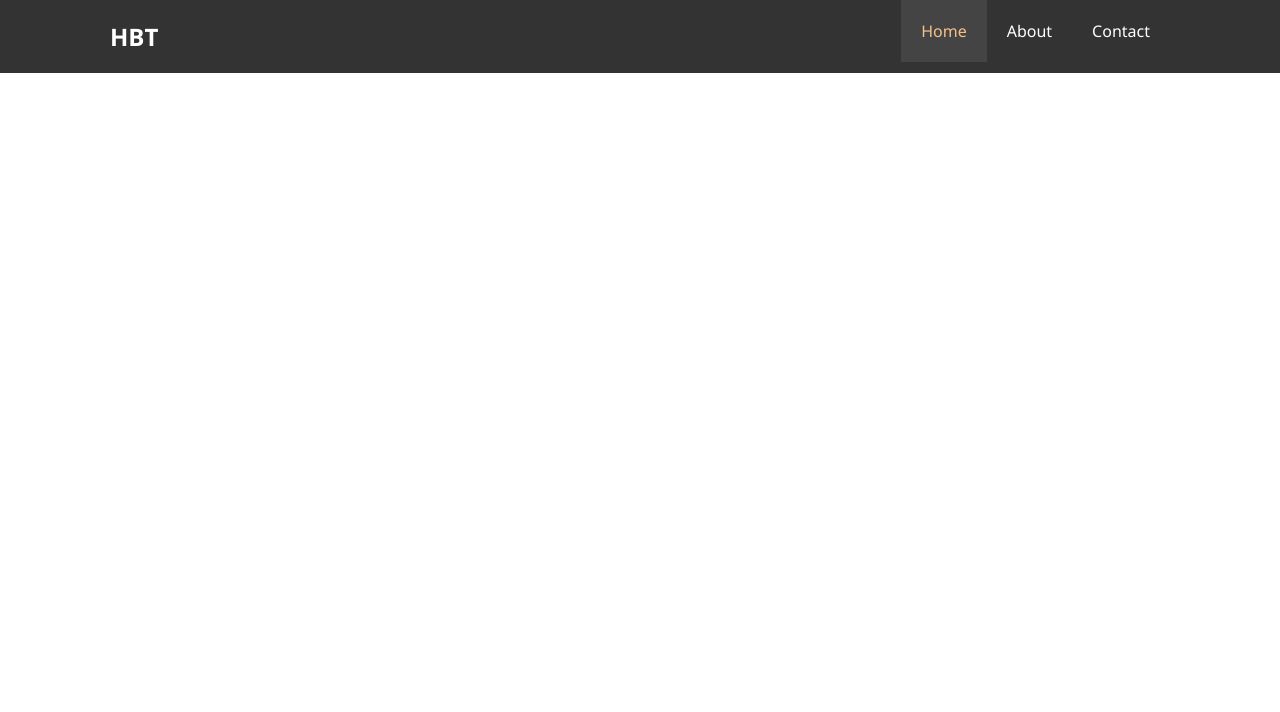
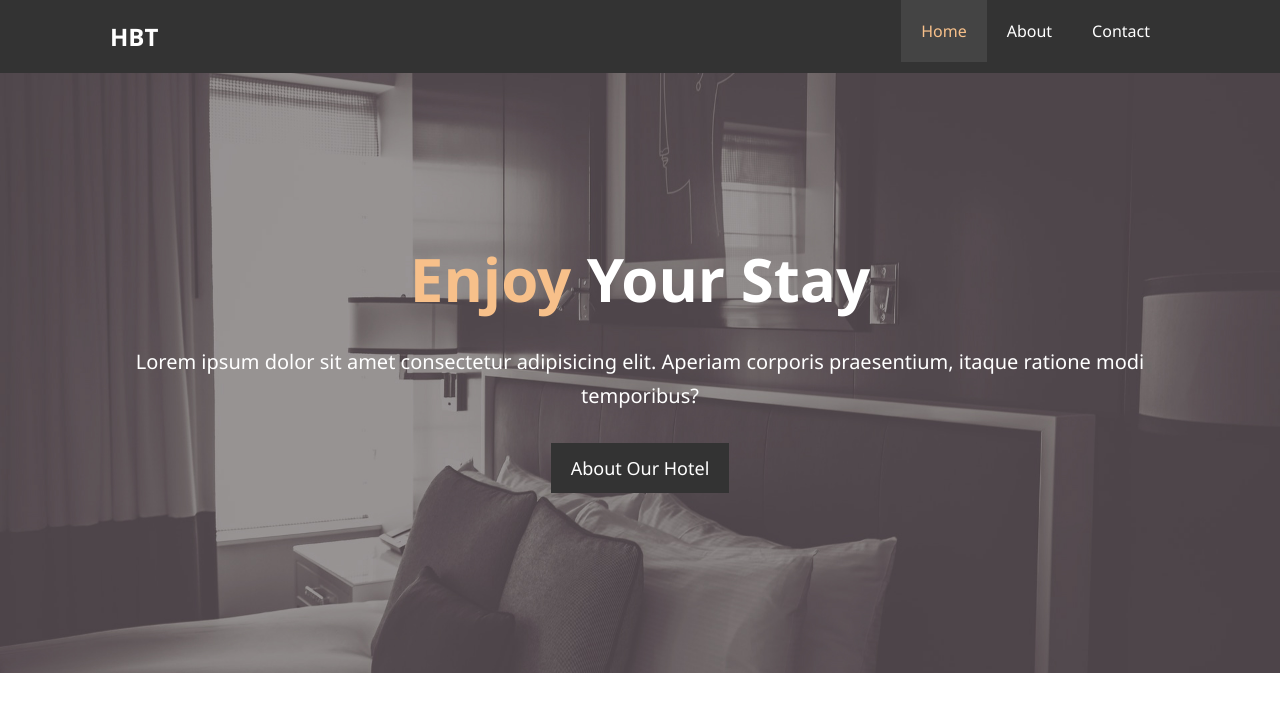
Before and after one commit to zakariabijoy/Hotel-Bt, a plain HTML site: page index.html in a window 1280 px wide. Drawn offline with Linux system fonts and the light colour scheme.

Commit message:
showcase with basic css

```diff
--- a/css/style.css
+++ b/css/style.css
@@ -35,6 +35,28 @@ p {
   overflow: auto;
   padding: 0 20px;
 }
+.text-primary {
+  color: #f7c08a;
+}
+
+.lead {
+  font-size: 20px;
+}
+
+.btn {
+  display: inline-block;
+  font-size: 18px;
+  color: white;
+  background-color: #333;
+  padding: 13px 20px;
+  border: none;
+  cursor: pointer;
+}
+
+.btn:hover {
+  background: #f7c08a;
+  color: black;
+}
 
 /* navbar */
 #navbar {
@@ -71,3 +93,25 @@ p {
   background: #444;
   color: #f7c08a;
 }
+
+/* showcase */
+#showcase {
+  background: url(../img/showcase.jpg) no-repeat center center/cover;
+  height: 600px;
+}
+
+#showcase .showcase-content {
+  color: #fff;
+  text-align: center;
+  padding-top: 170px;
+}
+
+#showcase .showcase-content h1 {
+  font-size: 60px;
+  line-height: 1.2em;
+}
+
+#showcase .showcase-content p {
+  padding-bottom: 20px;
+  line-height: 1.7em;
+}
--- a/index.html
+++ b/index.html
@@ -23,6 +23,19 @@
           </ul>
         </div>
       </nav>
+
+      <div id="showcase">
+        <div class="container">
+          <div class="showcase-content">
+            <h1><span class="text-primary">Enjoy</span> Your Stay</h1>
+            <p class="lead">
+              Lorem ipsum dolor sit amet consectetur adipisicing elit. Aperiam
+              corporis praesentium, itaque ratione modi temporibus?
+            </p>
+            <a class="btn" href="about.html">About Our Hotel</a>
+          </div>
+        </div>
+      </div>
     </header>
   </body>
 </html>
```
